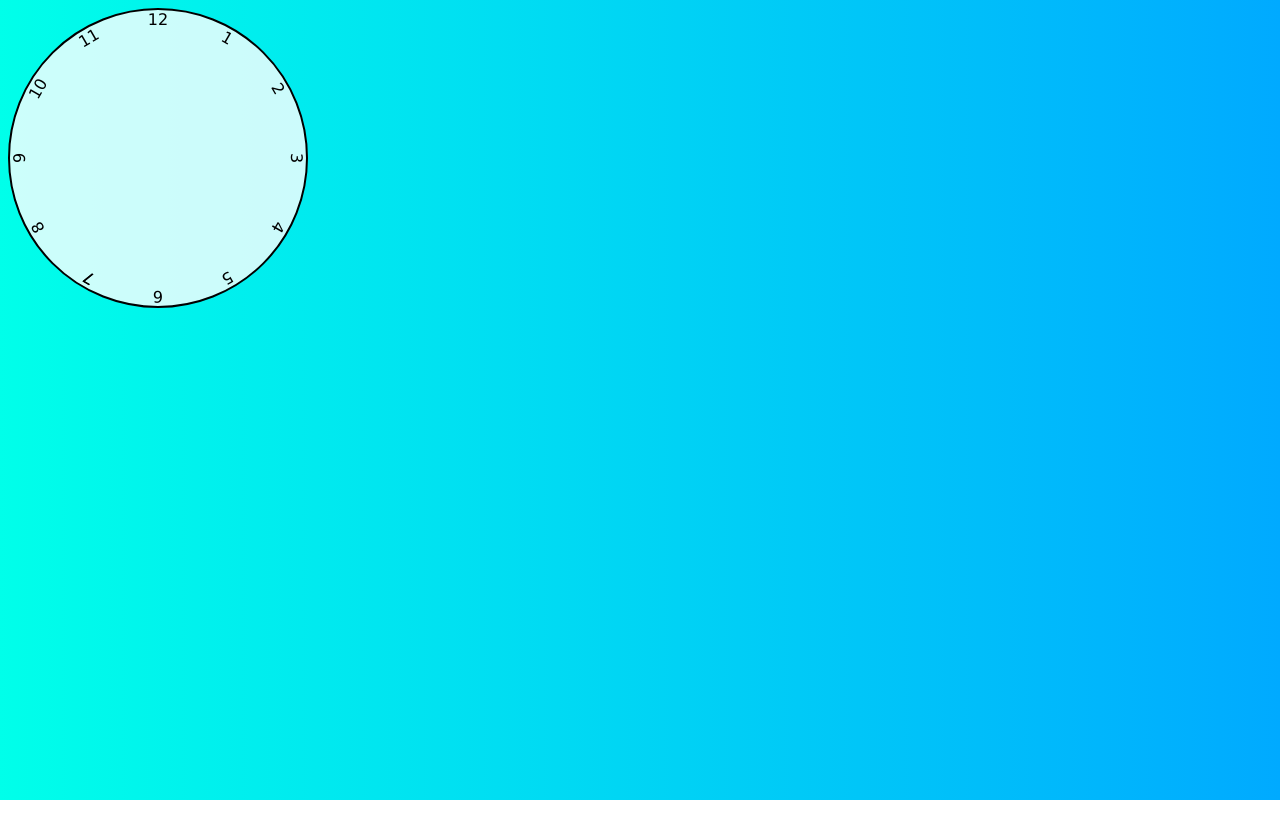
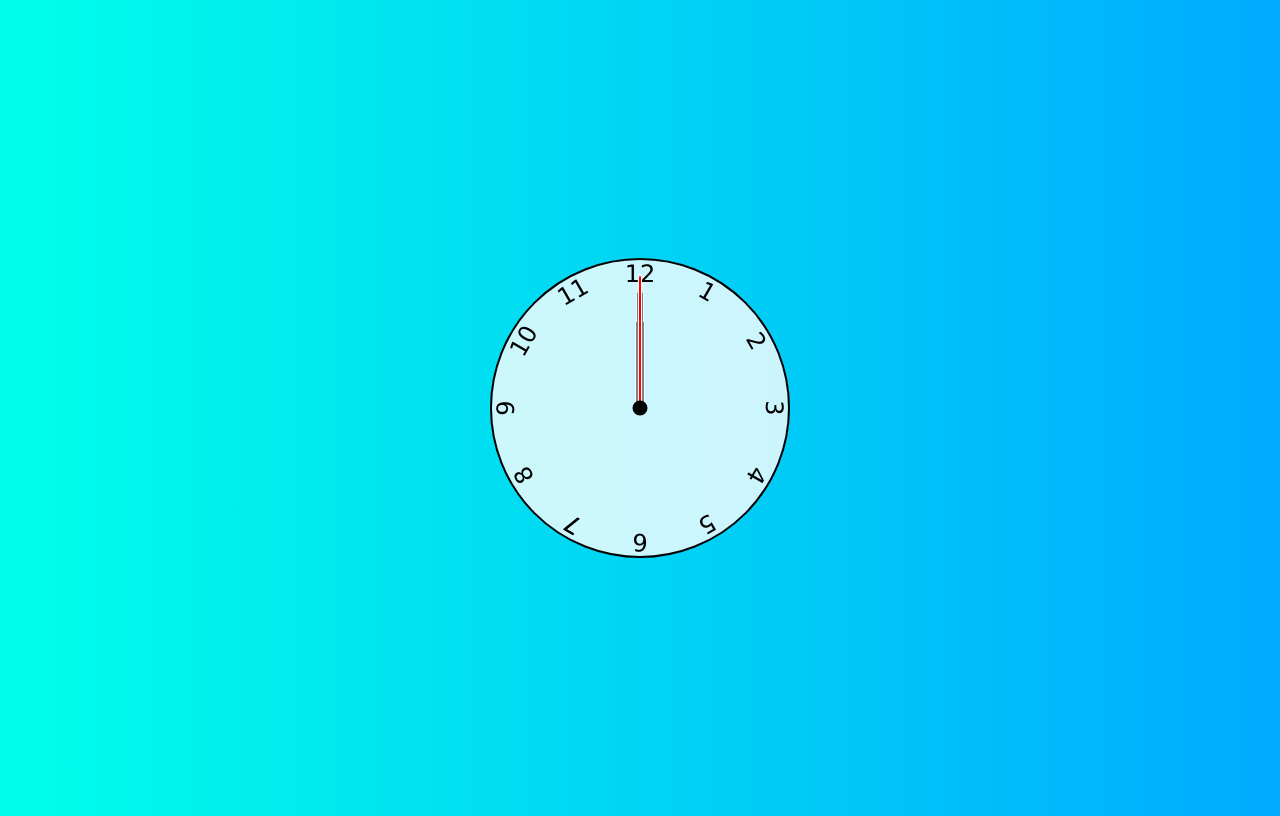
Before and after one commit to JoeCosentino/JavaClock, a plain HTML site: page index.html in a window 1280 px wide. Drawn offline with Linux system fonts and the light colour scheme.

Commit message:
completed majority of styles

```diff
--- a/index.html
+++ b/index.html
@@ -4,7 +4,7 @@
     <meta charset="UTF-8">
     <meta http-equiv="X-UA-Compatible" content="IE=edge">
     <meta name="viewport" content="width=device-width, initial-scale=1.0">
-    <link href="style.css" rel="stylesheet">
+    <link href="styles.css" rel="stylesheet">
     <script defer src="script.js"></script>
     <title>JavaClock</title>
 </head>
--- a/style.css
+++ b/styles.css
@@ -5,6 +5,11 @@
 
 body {
     background: linear-gradient(to left, hsl(200, 100%, 50%), hsl(175, 100%, 50%));
+    display: flex;
+    justify-content: center;
+    align-items: center;
+    min-height: 100vh;
+    overflow: hidden;
 }
 
 .clock {
@@ -23,6 +28,7 @@ body {
     height: 100%;
     text-align: center;
     transform: rotate(var(--rotation));
+    font-size: 1.5rem;
 }
 
 .clock .number1 { --rotation: 30deg; }
@@ -36,3 +42,48 @@ body {
 .clock .number9 { --rotation: 270deg; }
 .clock .number10 { --rotation: 300deg; }
 .clock .number11 { --rotation: 330deg; }
+
+.clock .hand {
+    --rotation: 0;
+    position: absolute;
+    background-color: black;
+    left: 50%;
+    bottom: 50%;
+    transform-origin: bottom;
+    transform: translateX(-50%) rotate(calc(var(--rotation) * 1deg));
+    border: 1px solid white;
+    border-top-left-radius: 10px;
+    border-top-right-radius: 10px;
+    z-index: 10;
+}
+
+.clock::after {
+    content: '';
+    width: 15px;
+    height: 15px;
+    background-color: black;
+    top: 50%;
+    left: 50%;
+    position: absolute;
+    transform: translate(-50%, -50%);
+    border-radius: 50%;
+    z-index: 11;
+}
+
+.clock .hand.second {
+    width: 4px;
+    height: 45%;
+    background-color: red;
+}
+
+.clock .hand.minute {
+    width: 7px;
+    height: 40%;
+    background-color: black;
+}
+
+.clock .hand.hour {
+    width: 10px;
+    height: 30%;
+    background-color: black;
+}
```
